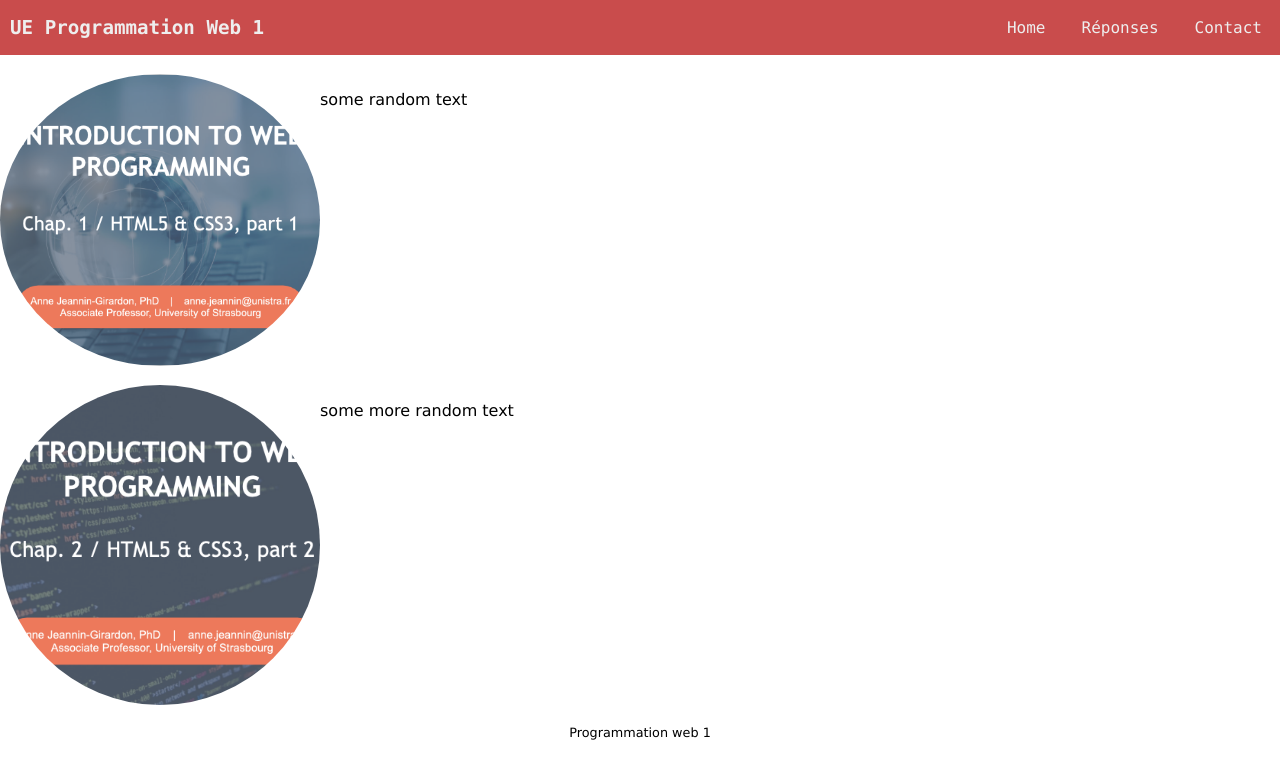
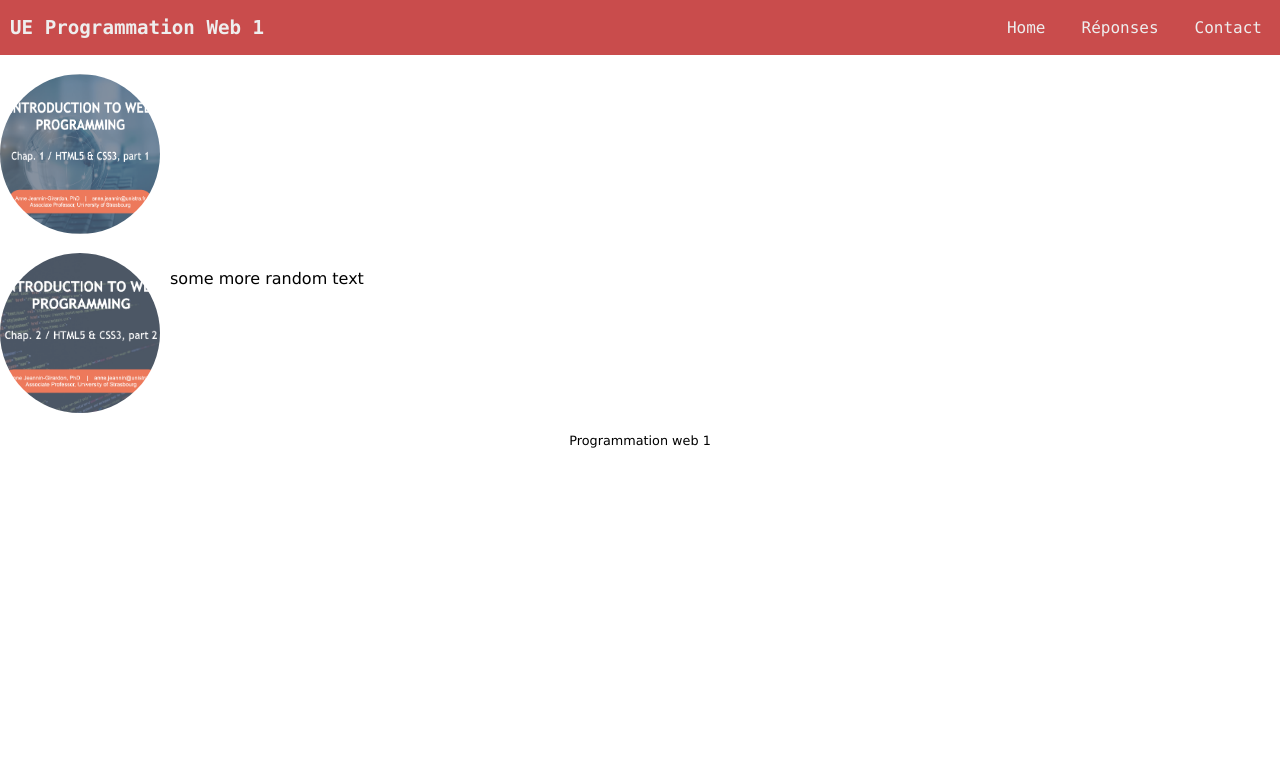
Before and after one commit to newcomertv/Projet-Web-Antonin-Nikolas, a plain HTML site: page index.html in a window 1280 px wide. Drawn offline with Linux system fonts and the light colour scheme.

Commit message:
basic content

```diff
--- a/agencement_flex.css
+++ b/agencement_flex.css
@@ -18,8 +18,8 @@ span{
 
 img{
     border-radius: 50%;
-    width: 25%;
-    height: 25%;
+    width: 10em;
+    height: 10em;
 }
 
 switch{
@@ -29,10 +29,16 @@ switch{
 
 .contain1{
     display:flex;
+    text-align: justify;
 }
+
+/* .contain1 img{
+    width: 50em;
+} */
 
 .contain2{
     display:flex;
+    text-align: justify;
 }
 
 @media screen and (max-width: 767px){
--- a/index.html
+++ b/index.html
@@ -32,12 +32,13 @@
   <div class="switch">
     <div class="contain1">
       <img class="" src="illustration1.png" alt="not found">
-      <p class="">some random text</p>
+      <p class="description">
+      </p>
     </div>
     <br>
     <div class="contain2">
       <img class="" src="illustration2.png" alt="not found">
-      <p class="">some more random text</p>
+      <p class="description">some more random text</p>
     </div>
   </div>
 
--- a/style_general.css
+++ b/style_general.css
@@ -72,3 +72,11 @@ footer {
   color: #eee;
   padding-left: 10px;
 }
+
+h2{
+  margin-bottom: 0em;
+}
+
+hr{
+  margin-bottom: 0em;
+}
```
